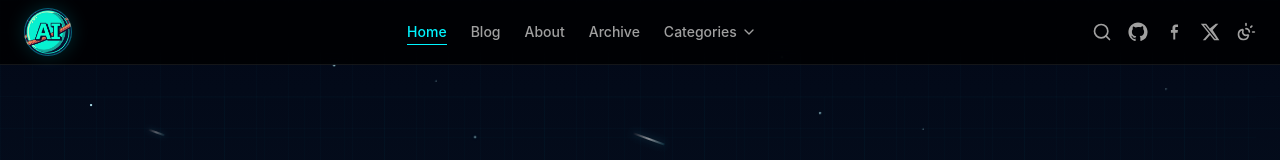
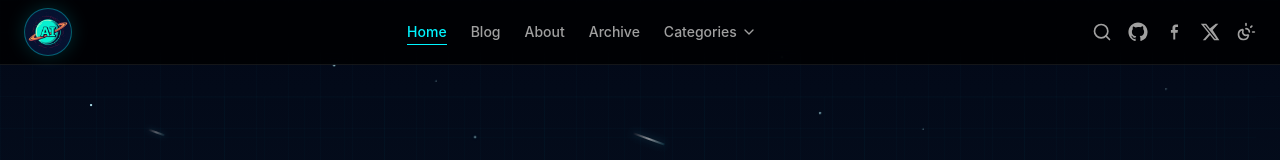
Before and after one commit to pluto0203/pluto_personal_blog, a Next.js app: page / in a window 1280 px wide. Shown: the top 160 px of the page. Built offline with nearby package versions, Linux system fonts and the light colour scheme.

Commit message:
fix: scaled logo

```diff
--- a/src/components/logo.tsx
+++ b/src/components/logo.tsx
@@ -9,7 +9,7 @@ export function Logo() {
           backgroundImage: "url('/PlutoAI.jpg')",
           backgroundPosition: "center",
           backgroundRepeat: "no-repeat",
-          backgroundSize: "170%",
+          backgroundSize: "100%",
         }}
       />
     </div>
```
